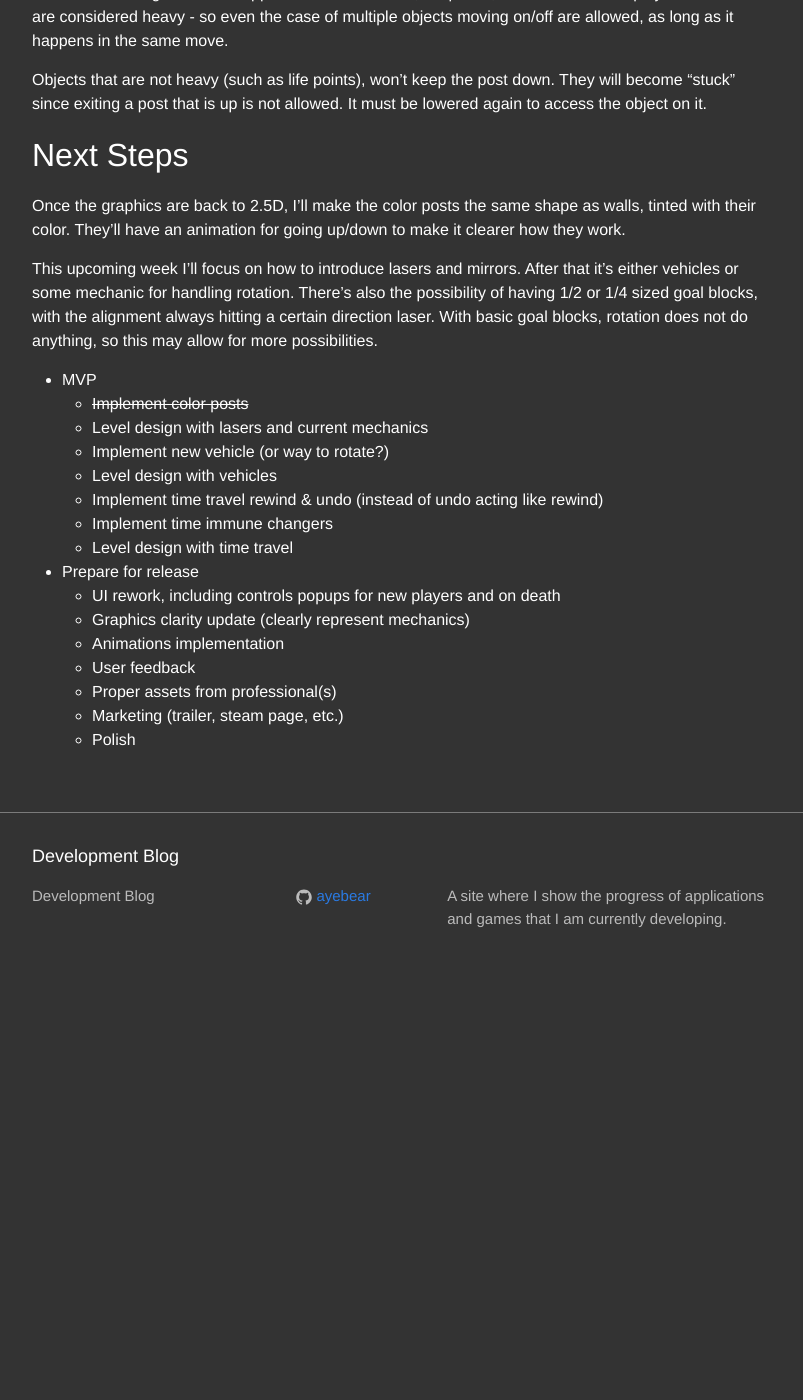
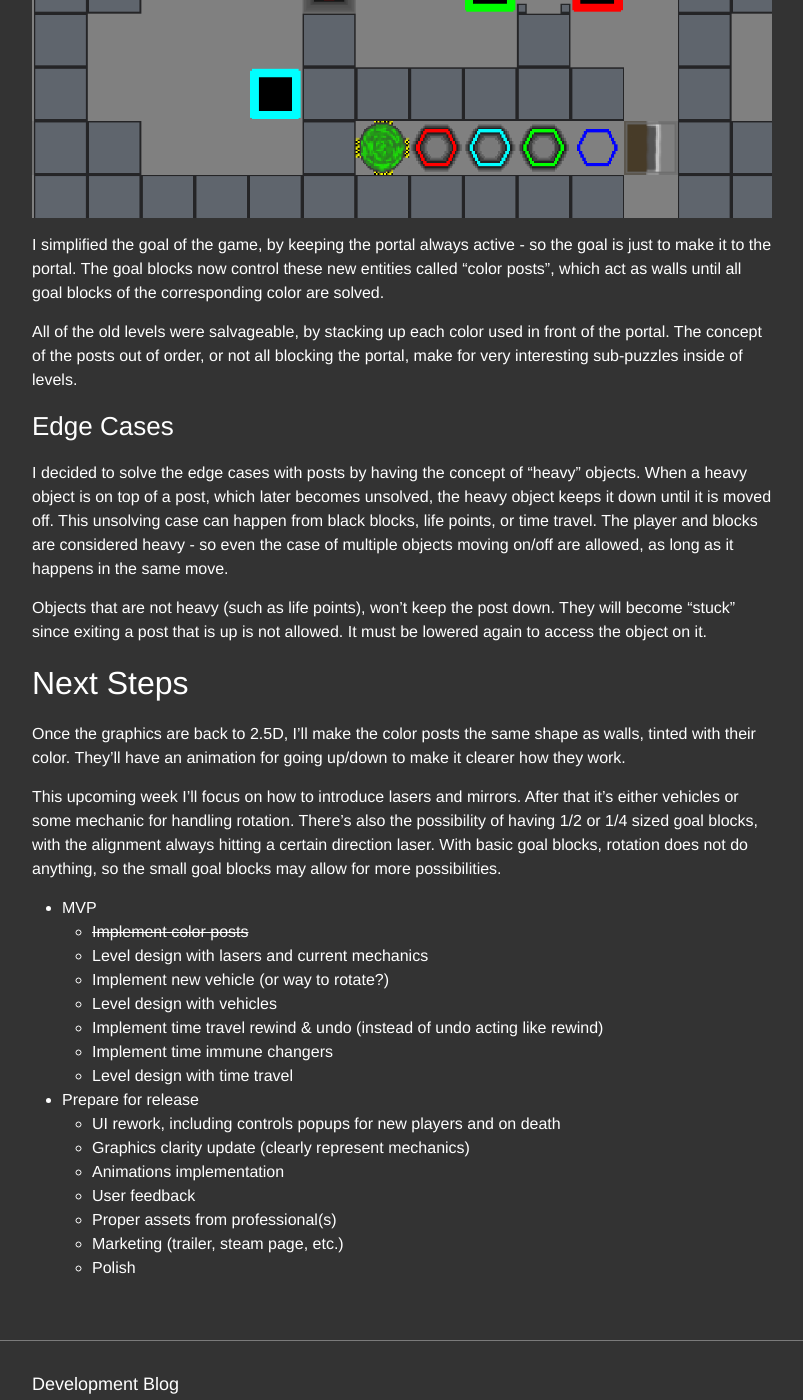
Before and after one commit to ayebear/ayebear-website, a Jekyll site: the page built from _posts/2019-04-21-toroban.md, in a window 1280 px wide and 1400 px high, scrolled down 646 px. Shown: the whole window, without its empty margins (238-1041 px from the left). Built offline with Jekyll 4.4.1, drawn with Linux system fonts in a browser that asks for light colours; before the commit the page ends 1636 px from its top, so only the background shows below that.

Commit message:
Added screenshot

```diff
--- a/_posts/2019-04-21-toroban.md
+++ b/_posts/2019-04-21-toroban.md
@@ -10,6 +10,8 @@ Integrated color posts.
 ## Color Posts
 
 ### Overview
+
+![Stacked Color Posts]({{ site.url }}/data/posts/2019_04_21_stacking.png)
 
 I simplified the goal of the game, by keeping the portal always active - so the goal is just to make it to the portal. The goal blocks now control these new entities called "color posts", which act as walls until all goal blocks of the corresponding color are solved.
 
@@ -25,7 +27,7 @@ Objects that are not heavy (such as life points), won't keep the post down. They
 
 Once the graphics are back to 2.5D, I'll make the color posts the same shape as walls, tinted with their color. They'll have an animation for going up/down to make it clearer how they work.
 
-This upcoming week I'll focus on how to introduce lasers and mirrors. After that it's either vehicles or some mechanic for handling rotation. There's also the possibility of having 1/2 or 1/4 sized goal blocks, with the alignment always hitting a certain direction laser. With basic goal blocks, rotation does not do anything, so this may allow for more possibilities.
+This upcoming week I'll focus on how to introduce lasers and mirrors. After that it's either vehicles or some mechanic for handling rotation. There's also the possibility of having 1/2 or 1/4 sized goal blocks, with the alignment always hitting a certain direction laser. With basic goal blocks, rotation does not do anything, so the small goal blocks may allow for more possibilities.
 
 * MVP
   * ~~Implement color posts~~
```
Also changed, not shown: data/posts/2019_04_21_stacking.png (added).
